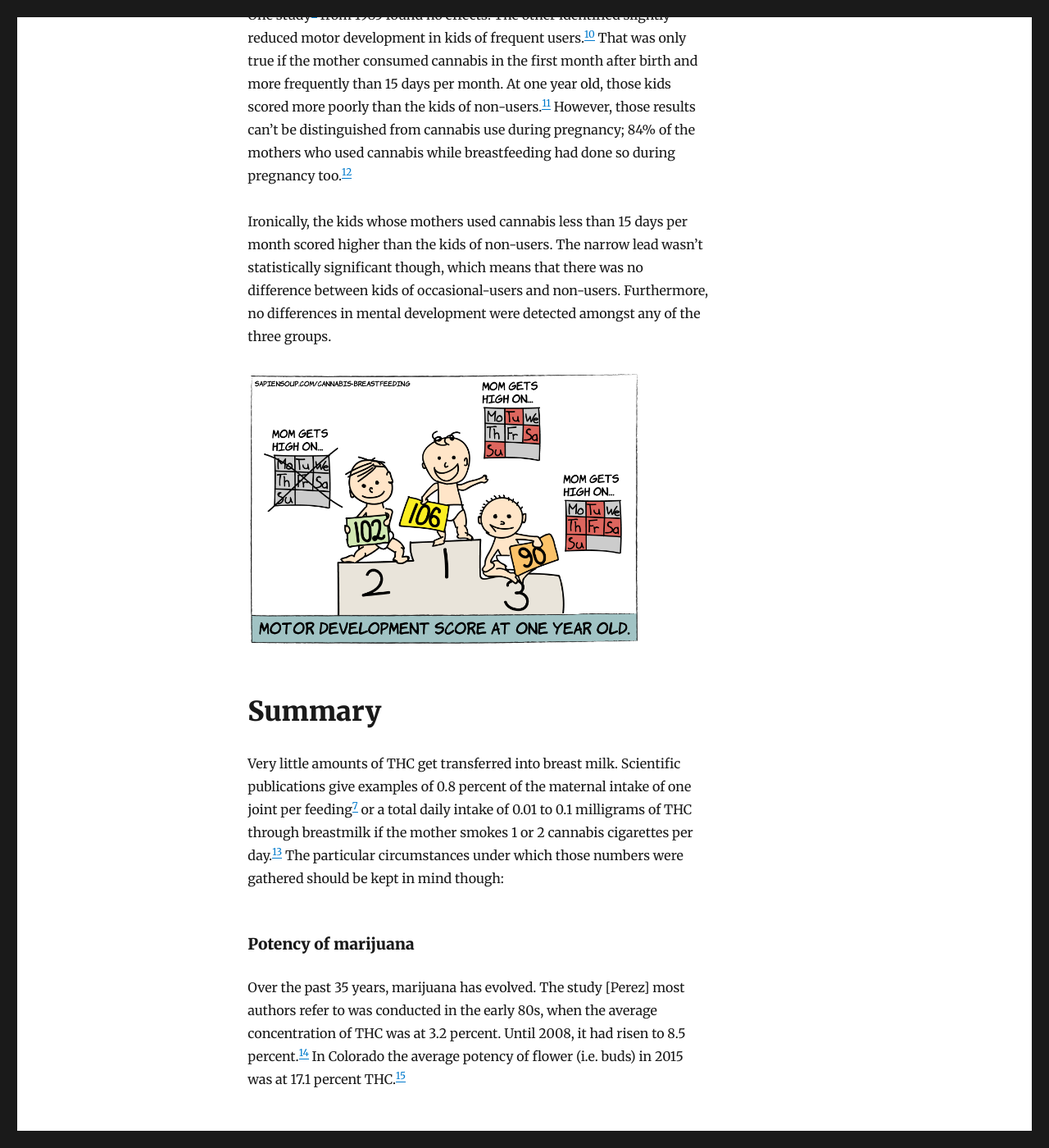
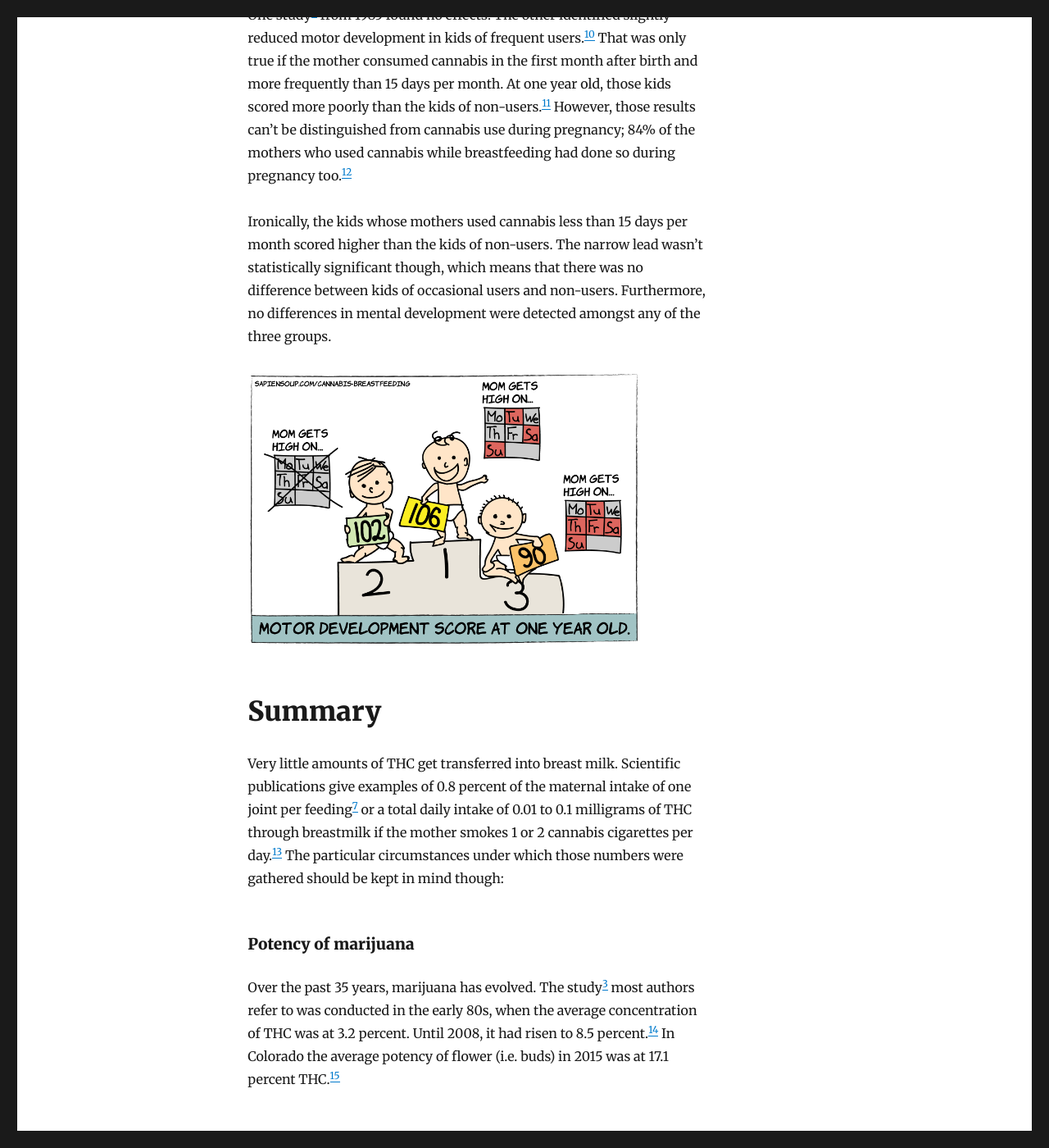
Before and after one commit to sapiensoup/sapiensoup.com, a Jekyll site: the page built from _posts/2017-02-02-cannabis-breastfeeding.md, in a window 1280 px wide and 1400 px high, scrolled down 6590 px. Shown: the whole window at 82% size. Built offline with Jekyll 4.4.1, drawn with Linux system fonts in a browser that asks for light colours; some of the changed text lies outside the part shown.

Commit message:
Fix formatting issues, minor copy changes

```diff
--- a/_posts/2017-02-02-cannabis-breastfeeding.md
+++ b/_posts/2017-02-02-cannabis-breastfeeding.md
@@ -49,24 +49,25 @@
 Hard to believe, but there is only one study (!) in which two samples (!) of human breast milk were analyzed.[^perez] The two mothers were heavy users and their milk showed THC levels of 105ng/ml and 340ng/ml.[^data-mothers]
 
 Those two data points are interesting, but don’t answer the question how much THC makes it into breast milk because:
-  - We don’t know how much marijuana was initially consumed.
-  - We don't know how long since the last marijuana consumption.
-  - With a one time measurement we don't see how the THC concentration in breast milk behaves over 24 hours.
-  - Both mothers were heavy users who were consuming marijuana on a daily basis. With regular use, THC accumulates in the body over time, especially in fat. And there is a lot of fat in breast milk. We don't know which part of the detected THC is due to accumulation and which part is freshly consumed THC.
-  - A sample size of two isn't representative for a larger population.
+- We don’t know how much marijuana was initially consumed.
+- We don't know how long since the last marijuana consumption.
+- With a one time measurement we don't see how the THC concentration in breast milk behaves over 24 hours.
+- Both mothers were heavy users who were consuming marijuana on a daily basis. With regular use, THC accumulates in the body over time, especially in fat. And there is a lot of fat in breast milk. We don't know which part of the detected THC is due to accumulation and which part is freshly consumed THC.
+- A sample size of two isn't representative for a larger population.
 
 ## True? There is eight times more THC in breast milk than in blood?
 This 8:1 ratio has spread across the internet. Beware, every author who quotes that number as if it was a fact got the story wrong. Here is what actually happened:
 
 Once upon a time in 1982[^perez], there was one cannabis smoking mother who agreed to have her blood and breast milk analyzed simultaneously for THC. She was a heavy user, smoking marijuana out of a pipe seven times per day. About one hour after her last consumption the researchers took a sample of her blood and breast milk. It turned out, THC levels in her breast milk were eight times higher than in her blood.
 
-But one sample is not representative for a larger population, nor was it the purpose of the study. The study's goal was to find out if THC was present in human breast milk at all and if so, whether it was going to be metabolized in the child. (The answer to both questions is yes.)
+But one sample is not representative for a larger population, nor was it the goal of the study. The study's goal was to find out if THC was present in human breast milk at all and if so, whether it was going to be metabolized in the child. (The answer to both questions is yes.)
 
 The 8:1 ratio was solely an observation regarding that particular case of the heavy using mother. In my eyes, those researchers are heroes for collecting and sharing that data. But they would surely not approve people quoting that 8:1 ratio out of context.
 
 In short: that study **did not** find that the THC concentration in milk is 8:1 compared to blood. This ratio was true for one case and one case only.
 
 Here are the claims actually supported by science:
+
 1. THC blood levels have proven to be highly variable across subjects.
 2. THC blood levels drop soon after consumption because THC is rapidly taken up by fat tissue. It’s plausible therefore that THC levels would be higher in milk because of its high fat content.
 3. Recreational users clear their systems faster.
@@ -95,7 +96,7 @@
 
 One study[^tennes] from 1985 found no effects. The other identified slightly reduced motor development in kids of frequent users.[^astley] That was only true if the mother consumed cannabis in the first month after birth and more frequently than 15 days per month. At one year old, those kids scored more poorly than the kids of non-users.[^scores] However, those results can't be distinguished from cannabis use during pregnancy; 84% of the mothers who used cannabis while breastfeeding had done so during pregnancy too.[^metz]
 
-Ironically, the kids whose mothers used cannabis less than 15 days per month scored higher than the kids of non-users. The narrow lead wasn't statistically significant though, which means that there was no difference between kids of occasional-users and non-users. Furthermore, no differences in mental development were detected amongst any of the three groups.
+Ironically, the kids whose mothers used cannabis less than 15 days per month scored higher than the kids of non-users. The narrow lead wasn't statistically significant though, which means that there was no difference between kids of occasional users and non-users. Furthermore, no differences in mental development were detected amongst any of the three groups.
 
 <img src="/images/breastfeeding/motor-development@2x.png" alt="motor development scores at one year old" width="481" height="336">
 
@@ -105,7 +106,7 @@
 The particular circumstances under which those numbers were gathered should be kept in mind though:
 
 ##### Potency of marijuana
-Over the past 35 years, marijuana has evolved. The study [Perez] most authors refer to was conducted in the early 80s, when the average concentration of THC was at 3.2 percent. Until 2008, it had risen to 8.5 percent.[^potency] In Colorado the average potency of flower (i.e. buds) in 2015 was at 17.1 percent THC.[^orens]
+Over the past 35 years, marijuana has evolved. The study[^perez] most authors refer to was conducted in the early 80s, when the average concentration of THC was at 3.2 percent. Until 2008, it had risen to 8.5 percent.[^potency] In Colorado the average potency of flower (i.e. buds) in 2015 was at 17.1 percent THC.[^orens]
 
 ##### Occasional vs. regular use
 The few samples analyzed all came from mothers who smoked on a daily basis. With regular use, THC accumulates in fat deposits, from where it is slowly released back into the bloodstream. That’s why the half-life of THC is longer in regular users.
```
Also changed, not shown: other parts of _posts/2017-02-02-cannabis-breastfeeding.md (+1 -1 lines).
